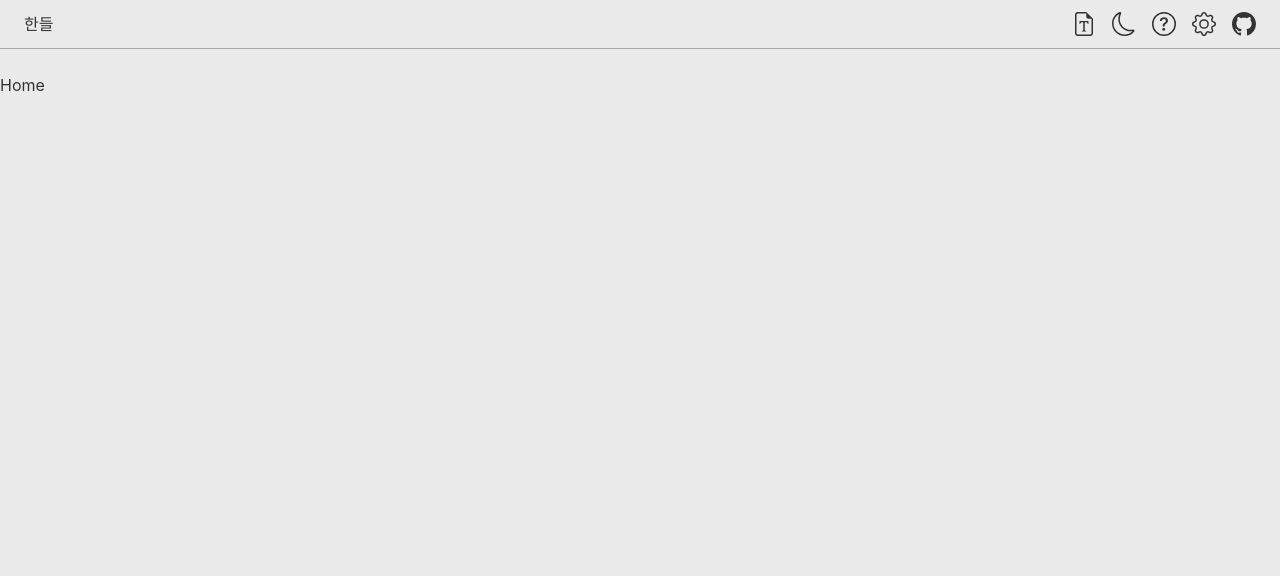
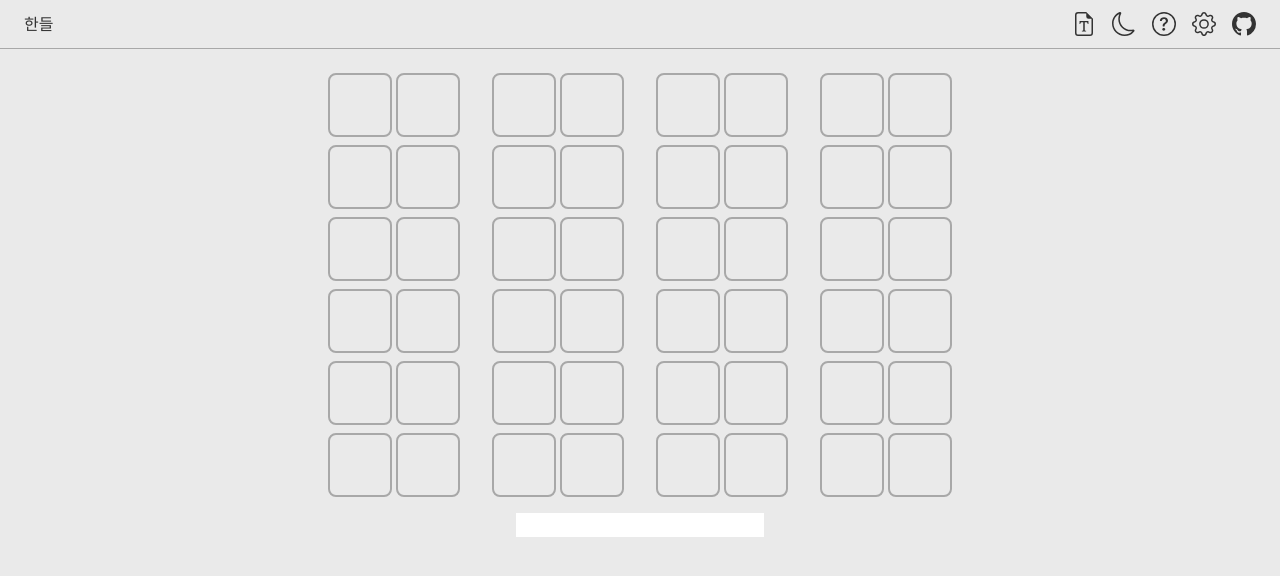
Before and after one commit to wolimst/handle, a Svelte app: page / in a window 1280 px wide. Shown: the top 576 px of the page. Built offline with nearby package versions, Linux system fonts and the light colour scheme.

Commit message:
Implement preliminary wordle UI components

```diff
--- /dev/null
+++ b/src/components/wordle/Game.svelte
@@ -0,0 +1,54 @@
+<script lang="ts">
+  import Guess from './Guess.svelte'
+  import Keyboard from './Keyboard.svelte'
+  import * as Wordle from '@/lib/wordle'
+
+  export let nWordles: number
+  export let nGuesses: number
+  export let answerLength: number
+
+  let game: Wordle.Game = new Wordle.Game(nWordles, nGuesses, answerLength)
+  let keyboardValue = game.keyboard.value
+
+  function onInput() {
+    keyboardValue = game.keyboard.value
+  }
+
+  function submitGuess() {
+    game.submitGuess()
+    keyboardValue = game.keyboard.value
+    game = game
+  }
+</script>
+
+<div
+  class="tw-container tw-inline-flex tw-flex-col tw-items-center tw-justify-between"
+>
+  <div class="tw-flex tw-flex-row tw-flex-wrap tw-gap-8 tw-justify-center">
+    {#each game.data.wordleData as wordle}
+      <div class="tw-inline-flex tw-flex-col tw-gap-2 tw-items-center">
+        {#each wordle.guessResults as guessResult}
+          <Guess guess={guessResult} answerLength={game.answerLength} />
+        {/each}
+        {#if wordle.status === 'playing'}
+          {#if game.remainingGuesses > 0}
+            <Guess guess={keyboardValue} answerLength={game.answerLength} />
+          {/if}
+          {#if game.remainingGuesses > 1}
+            {#each { length: game.remainingGuesses - 1 } as _}
+              <Guess answerLength={game.answerLength} />
+            {/each}
+          {/if}
+        {/if}
+      </div>
+    {/each}
+  </div>
+
+  <div class="tw-my-4">
+    <Keyboard
+      keyboard={game.keyboard}
+      on:submit={submitGuess}
+      on:input={onInput}
+    />
+  </div>
+</div>
--- /dev/null
+++ b/src/components/wordle/Guess.svelte
@@ -0,0 +1,94 @@
+<script lang="ts">
+  import Syllable from './Syllable.svelte'
+  import * as Color from './color'
+  import * as Path from '@/lib/path'
+  import * as Wordle from '@/lib/wordle'
+
+  /**
+   * A guess data to dispay and color the syllables.
+   *
+   * This prop should have one of following three types:
+   * - `Wordle.GuessResult`: for a submitted guess.
+   *   Jamo will be colored using the guess result.
+   * - `string`: for a guess that is currently being input.
+   *   Jamo will not be colored since the guess result is not available yet.
+   * - `undefined`: for a remaining guess
+   *
+   * Default is `undefined`.
+   */
+  export let guess: Wordle.GuessResult | string | undefined = undefined
+  export let answerLength: number
+
+  type Guess = Wordle.GuessResult | string | undefined
+
+  function isSubmittedGuess(guess: Guess): guess is Wordle.GuessResult {
+    return (
+      guess !== undefined &&
+      guess.hasOwnProperty('guess') &&
+      guess.hasOwnProperty('result')
+    )
+  }
+
+  function isOngoingGuess(guess: Guess): guess is string {
+    return typeof guess === 'string'
+  }
+
+  async function getDrawables(guess: Guess): Promise<Path.Drawable[]> {
+    if (isSubmittedGuess(guess)) {
+      return await Promise.all(
+        guess.guess.syllables.map(Path.getDrawableSyllable)
+      )
+    } else if (isOngoingGuess(guess)) {
+      return await Promise.all(Array.from(guess).map(Path.getDrawableString))
+    } else {
+      return []
+    }
+  }
+
+  function getColors(guess: Guess): readonly Path.SyllableColor[] {
+    if (isSubmittedGuess(guess)) {
+      return guess.result.map((result) => {
+        if (result.exact) {
+          return {
+            background: Color.exactBackgroundColor,
+            leadingConsonant: Color.baseTextColor,
+            vowels: [Color.baseTextColor, Color.baseTextColor],
+            trailingConsonant: [Color.baseTextColor, Color.baseTextColor],
+          }
+        } else {
+          return {
+            background: undefined,
+            leadingConsonant: Color.getColorFromJamoResult(
+              result.leadingConsonant
+            ),
+            vowels: result.vowels.map(Color.getColorFromJamoResult),
+            trailingConsonant: result.trailingConsonants.map(
+              Color.getColorFromJamoResult
+            ),
+          }
+        }
+      })
+    } else {
+      return []
+    }
+  }
+
+  $: drawables = getDrawables(guess)
+  $: syllableColors = getColors(guess)
+</script>
+
+<div class="tw-inline-flex tw-gap-1">
+  {#each { length: answerLength } as _, i}
+    <div
+      class="tw-w-16 tw-h-16 tw-border-2 tw-rounded-lg tw-border-solid tw-border-app-text-secondary tw-overflow-hidden"
+    >
+      {#await drawables then d}
+        {#if i < d.length}
+          <Syllable drawable={d[i]} syllableColors={syllableColors[i]} />
+        {:else}
+          <Syllable />
+        {/if}
+      {/await}
+    </div>
+  {/each}
+</div>
--- /dev/null
+++ b/src/components/wordle/Keyboard.svelte
@@ -0,0 +1,9 @@
+<script lang="ts">
+  import * as Wordle from '@/lib/wordle'
+
+  export let keyboard: Wordle.Keyboard
+</script>
+
+<form on:submit|preventDefault on:input>
+  <input type="text" bind:value={keyboard.value} />
+</form>
--- a/src/components/wordle/Syllable.svelte
+++ b/src/components/wordle/Syllable.svelte
@@ -9,7 +9,7 @@
    * This prop should have one of following three types:
    * - `Path.DrawableSyllable`: for a Hangul syllable
    * - `Path.DrawableString`: for a string consists of single codepoint character
-   * - `undefined`: for a empty string. Only surrounding box will be drawn.
+   * - `undefined`: for a empty string
    *
    * Default is `undefined`.
    */
--- a/src/routes/Home.svelte
+++ b/src/routes/Home.svelte
@@ -1 +1,5 @@
-Home
+<script lang="ts">
+  import Game from '@/components/wordle/Game.svelte'
+</script>
+
+<Game nWordles={4} nGuesses={6} answerLength={2} />
```
